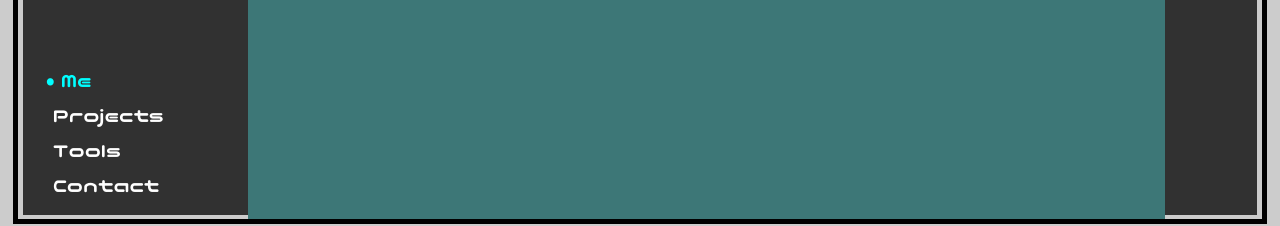
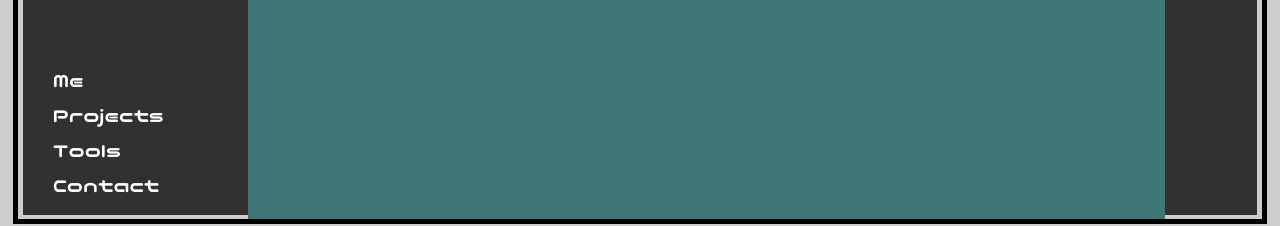
Before and after one commit to gebaca/Portfolio_Gebaca, a React (Vite) app: page / in a window 1280 px wide. Shown: the part 564-790 px from the top of the page. Built offline with nearby package versions, Linux system fonts and the light colour scheme.

Commit message:
typescript correction

```diff
--- a/src/App.tsx
+++ b/src/App.tsx
@@ -2,7 +2,7 @@ import { useState } from 'react';
 import styles from './App.module.css';
 
 function App() {
-  const [activeIndex, setActiveIndex] = useState(0); // por defecto el primero activo
+  const [activeIndex, setActiveIndex] = useState<number | null>(null);
 
   const navItems = ['Me', 'Projects', 'Tools', 'Contact'];
 
```
